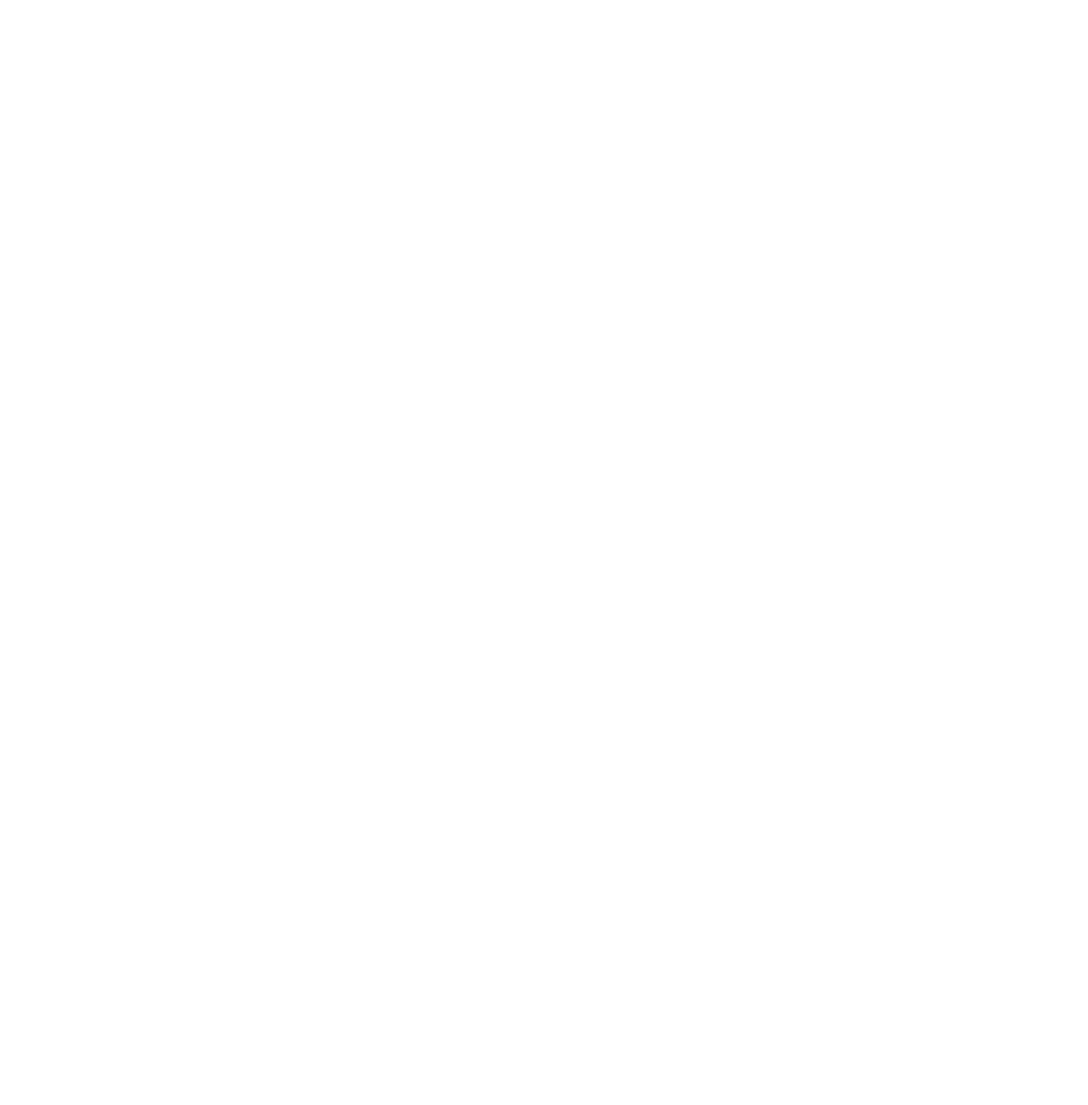
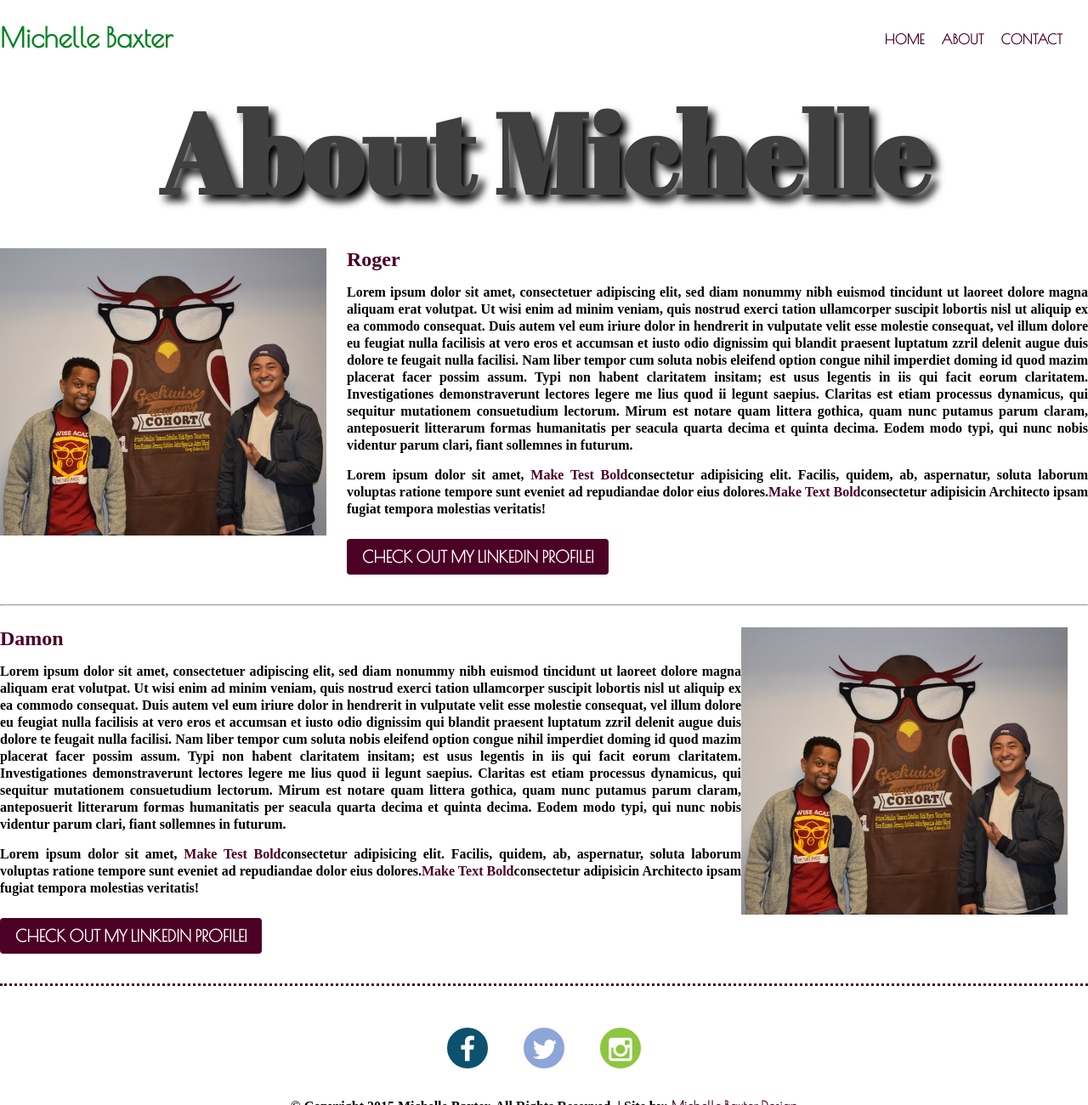
Before and after one commit to meeshbaxter/bc1_baxter_site1, a plain HTML site: page about.html in a window 1280 px wide. Shown: the top 1300 px of the page at 85% size. Before the commit the page ends 800 px from the top, so only its background shows below. Drawn offline with nearby package versions, Linux system fonts and the light colour scheme.

```diff
--- a/about.html
+++ b/about.html
@@ -0,0 +1,153 @@
+<!doctype html>
+
+<html lang="en-US">
+    <head>
+
+        <title>About Michelle Baxter | Fresno, C</title>
+
+
+        <meta charset="utf-8" />
+        <meta name="keywords" content="about, bio, michelle baxter, portfolio, bootcamp1, bc1, geekwise, academy, geekwise academy, bitwise, fresno" />
+        <meta name="description" content="Learn more about Michelle Baxter!" />
+
+        <!--<link href='https://fonts.googleapis.com/css?family=Poiret+One|Maven+Pro|Quicksand|Abril+Fatface' rel='stylesheet' type='text/css'>-->
+        <link rel="stylesheet" href="css/styles.css" type="text/css" />
+        <link rel="stylesheet" href="css/font-awesome.css" type="text/css" />
+
+
+
+
+    </head>
+    <body>
+
+        <header>
+
+            <div id="headerBlock" class="mainBody">
+
+                <div id="logo">
+
+                    <h1><a href="index.html" title="Michelle Baxter">Michelle Baxter</a></h1>
+
+                    <!-- The code for logo is below!!! -->
+
+                    <!--<a href="#"><img src="images/logo_mb.svg" title="Michelle Baxter Official Logo" alt="Michelle Baxter's Official Logo" class="logo" height=100px; /></a>-->
+
+                </div>
+
+                <nav id="menu">
+			    	<ul>
+				    	<li><a href="index.html" title="Home Page">HOME</a></li>
+			    		<li><a href="about.html" title="About Page" class="currentPage">ABOUT</a></li>
+			    		<li><a href="contact.html" title="Contact Michelle">CONTACT</a></li>
+				    </ul>
+			    </nav>
+
+	   		</div>
+        </header>
+
+
+
+        <!--    <h1>Banner Ad</h1>    -->
+        <div id="bannerAbout">
+
+            <div class="center">
+
+                <h1 class="bannerText">About Michelle<h1>
+
+
+
+            </div>
+
+        </div>
+
+
+
+
+
+        <main id="main" class="mainBody">
+
+
+
+            <!--ABOUT ROGER SECTION STARTS HERE-->
+            <section id="aboutMe" class="mainBody">
+                <aside class="asideHome-left">
+                    <img src=images/Roger-Damon.jpg alt="Roger and Damon Chilling" title="Roger and Damon Chilling" />
+                </aside>
+                <article class="articleHome-right">
+                    <h2>Roger</h2>
+                    <p>Lorem ipsum dolor sit amet, consectetuer adipiscing elit,
+                    sed diam nonummy nibh euismod tincidunt ut laoreet dolore
+                    magna aliquam erat volutpat. Ut wisi enim ad minim veniam,
+                    quis nostrud exerci tation ullamcorper suscipit lobortis nisl
+                    ut aliquip ex ea commodo consequat. Duis autem vel eum iriure
+                    dolor in hendrerit in vulputate velit esse molestie consequat,
+                    vel illum dolore eu feugiat nulla facilisis at vero eros et
+                    accumsan et iusto odio dignissim qui blandit praesent luptatum
+                    zzril delenit augue duis dolore te feugait nulla facilisi.
+                    Nam liber tempor cum soluta nobis eleifend option congue
+                    nihil imperdiet doming id quod mazim placerat facer possim
+                    assum. Typi non habent claritatem insitam; est usus legentis
+                    in iis qui facit eorum claritatem. Investigationes
+                    demonstraverunt lectores legere me lius quod ii legunt saepius.
+                    Claritas est etiam processus dynamicus, qui sequitur mutationem
+                    consuetudium lectorum. Mirum est notare quam littera gothica,
+                    quam nunc putamus parum claram, anteposuerit litterarum formas
+                    humanitatis per seacula quarta decima et quinta decima. Eodem
+                    modo typi, qui nunc nobis videntur parum clari, fiant sollemnes
+                    in futurum.</p>
+                    <p>Lorem ipsum dolor sit amet, <strong data-cloud9-id="62">Make Test Bold</strong>consectetur adipisicing elit. Facilis, quidem, ab, aspernatur, soluta laborum voluptas ratione tempore sunt eveniet ad repudiandae dolor eius dolores.<b data-cloud9-id="63">Make Text Bold</b>consectetur adipisicin Architecto ipsam fugiat tempora molestias veritatis!</p>
+                    <a href="https://www.linkedin.com/" title="LinkedIn Profile" target="_blank" class="button">Check out my LinkedIn Profile!</a>
+                </article>
+            </section>
+            <!--ABOUT ROGER SECTION ENDS HERE-->
+
+            <hr />
+
+            <!--ABOUT DAMON SECTION STARTS HERE-->
+            <section id="aboutMe" class="mainBody">
+                <aside class="asideHome-right">
+                    <img src="images/Roger-Damon.jpg" alt="Roger and Damon Chilling" title="Roger and Damon Chilling" />
+                </aside>
+                <article class="articleHome-right">
+                    <h2>Damon</h2>
+                    <p>Lorem ipsum dolor sit amet, consectetuer adipiscing elit,
+                    sed diam nonummy nibh euismod tincidunt ut laoreet dolore
+                    magna aliquam erat volutpat. Ut wisi enim ad minim veniam,
+                    quis nostrud exerci tation ullamcorper suscipit lobortis nisl
+                    ut aliquip ex ea commodo consequat. Duis autem vel eum iriure
+                    dolor in hendrerit in vulputate velit esse molestie consequat,
+                    vel illum dolore eu feugiat nulla facilisis at vero eros et
+                    accumsan et iusto odio dignissim qui blandit praesent luptatum
+                    zzril delenit augue duis dolore te feugait nulla facilisi.
+                    Nam liber tempor cum soluta nobis eleifend option congue
+                    nihil imperdiet doming id quod mazim placerat facer possim
+                    assum. Typi non habent claritatem insitam; est usus legentis
+                    in iis qui facit eorum claritatem. Investigationes
+                    demonstraverunt lectores legere me lius quod ii legunt saepius.
+                    Claritas est etiam processus dynamicus, qui sequitur mutationem
+                    consuetudium lectorum. Mirum est notare quam littera gothica,
+                    quam nunc putamus parum claram, anteposuerit litterarum formas
+                    humanitatis per seacula quarta decima et quinta decima. Eodem
+                    modo typi, qui nunc nobis videntur parum clari, fiant sollemnes
+                    in futurum.</p>
+                    <p>Lorem ipsum dolor sit amet, <strong data-cloud9-id="62">Make Test Bold</strong>consectetur adipisicing elit. Facilis, quidem, ab, aspernatur, soluta laborum voluptas ratione tempore sunt eveniet ad repudiandae dolor eius dolores.<b data-cloud9-id="63">Make Text Bold</b>consectetur adipisicin Architecto ipsam fugiat tempora molestias veritatis!</p>
+                    <a href="https://www.linkedin.com/" title="LinkedIn Profile" target="_blank" class="button">Check out my LinkedIn Profile!</a>
+                </article>
+            </section>
+            <!--ABOUT DAMON SECTION ENDS HERE-->
+
+
+        </main>
+        <footer id="copyright">
+
+		    <div id="social" >
+		        <a href="#" title="Facebook" target="_blank"><i class="fa fa-facebook"></i></a>
+		        <a href="" title="Twitter" target="_blank"><i class="fa fa-twitter"></i></a>
+		        <a href="" title="Instagram" target="_blank"><i class="fa fa-instagram"></i></a>
+            </div>
+			<p>&copy; Copyright 2015 Michelle Baxter. All Rights Reserved. | Site by: <a href="#" title="Michelle Baxter's Website" target="_blank">Michelle Baxter Design</a></p>
+
+        </footer>
+    </body>
+
+</html>
--- a/css/styles.css
+++ b/css/styles.css
@@ -1,6 +1,6 @@
 /* ======================== GLOBAL STYLES ======================== */
 
-@import url(https://fonts.googleapis.com/css?family=Poiret+One|Maven+Pro|Quicksand|Abril+Fatface);
+@import url(https://fonts.googleapis.com/css?family=Poiret+One|Maven+Pro:700|Abril+Fatface|Libre+Baskerville);
 
 html, body {
     width:100%;
@@ -12,13 +12,14 @@ html, body {
 body {
     background-color:#FFFFFF;
 
-    font-family: 'Poiret One', cursive;
+
     /*
     font-family: 'Maven Pro', sans-serif;
+    font-family: 'Quicksand', sans-serif;
 
     font-family:'Source Sans Pro', Trebuchet MS, sans-serif;*/
     font-size:16px;
-    /*font-weight:700;
+    font-weight:700;
     color:#000000 !important;
 }
 
@@ -45,6 +46,7 @@ b, strong {
 a {
     color:#4d0026;
     text-decoration:none;
+    font-family: 'Poiret One', cursive;
 }
 
 a:hover {
@@ -62,7 +64,7 @@ a:hover {
 
 header {
     background-color;#800040;
-    /*font-family: 'Quicksand', sans-serif;?*/
+    font-family: 'Libre Baskerville', serif;
     padding:5px 0px;
 }
 
@@ -117,17 +119,28 @@ BANNER STYLES BY ROGER AND DAMON 12.9.2015
 
 .bannerAbout {
     overflow:hidden;
-    padding:60px 0px;
+    padding:40px 0px;
     border-top:3px solid #4d0026;
     background-size:200% 200%;
     -webkit-background-size:100% 100%;
     background:url() no-repeat center center #008020;
 }
 
+.bannerContact {
+    overflow:hidden;
+    padding:0px;
+    font-family: 'Abril Fatface', cursive;
+    border-top:3px solid #800040;
+    background-size:200% 200%;
+    -webkit-background-size:100% 100%;
+    background:url() no-repeat center center #008040;
+}
+
 .bannerText {
     color:#404040;
     font-size:8.2em;
     text-align:center;
+    font-family: 'Abril Fatface', cursive;
     text-shadow:7px 7px 10px #000000;
 }
 
@@ -180,7 +193,7 @@ a.button {
     text-transform:uppercase;
     font-weight:800;
     font-size:1.2em;
-    color:#404040;
+    color:#FFFFFF;
     border-radius:4px;
     margin:10px 0px;
     transition:background 0.6s linear 0s, color 0.6s linear 0s;
@@ -204,6 +217,12 @@ a.button:hover {
 .asideHome-left {
     width:384px;
     float:left;
+    margin-right:24px;
+}
+
+.asideHome-right {
+    width:384px;
+    float:right;
     margin-right:24px;
 }
 
@@ -244,3 +263,6 @@ a.button:hover {
 .fa-facebook {background-color:#0C516E;}
 .fa-facebook:hover {}
 .fa-twitter {background-color:#8CA6D9;}
+
+
+http://meeshbaxter.github.io/bc1_baxter_site1/
```
Also changed, not shown: contact.html (+95 -0 lines).
